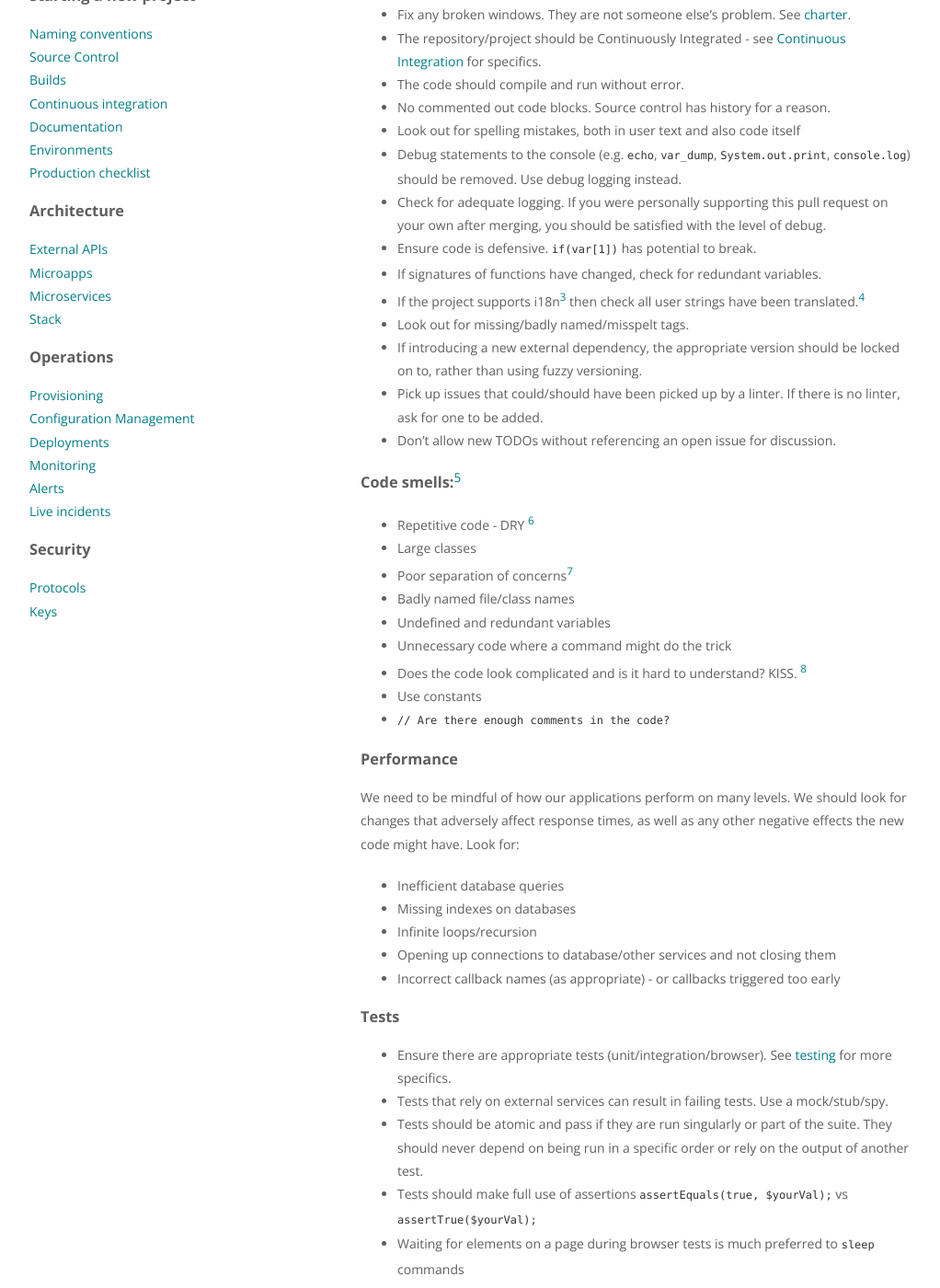
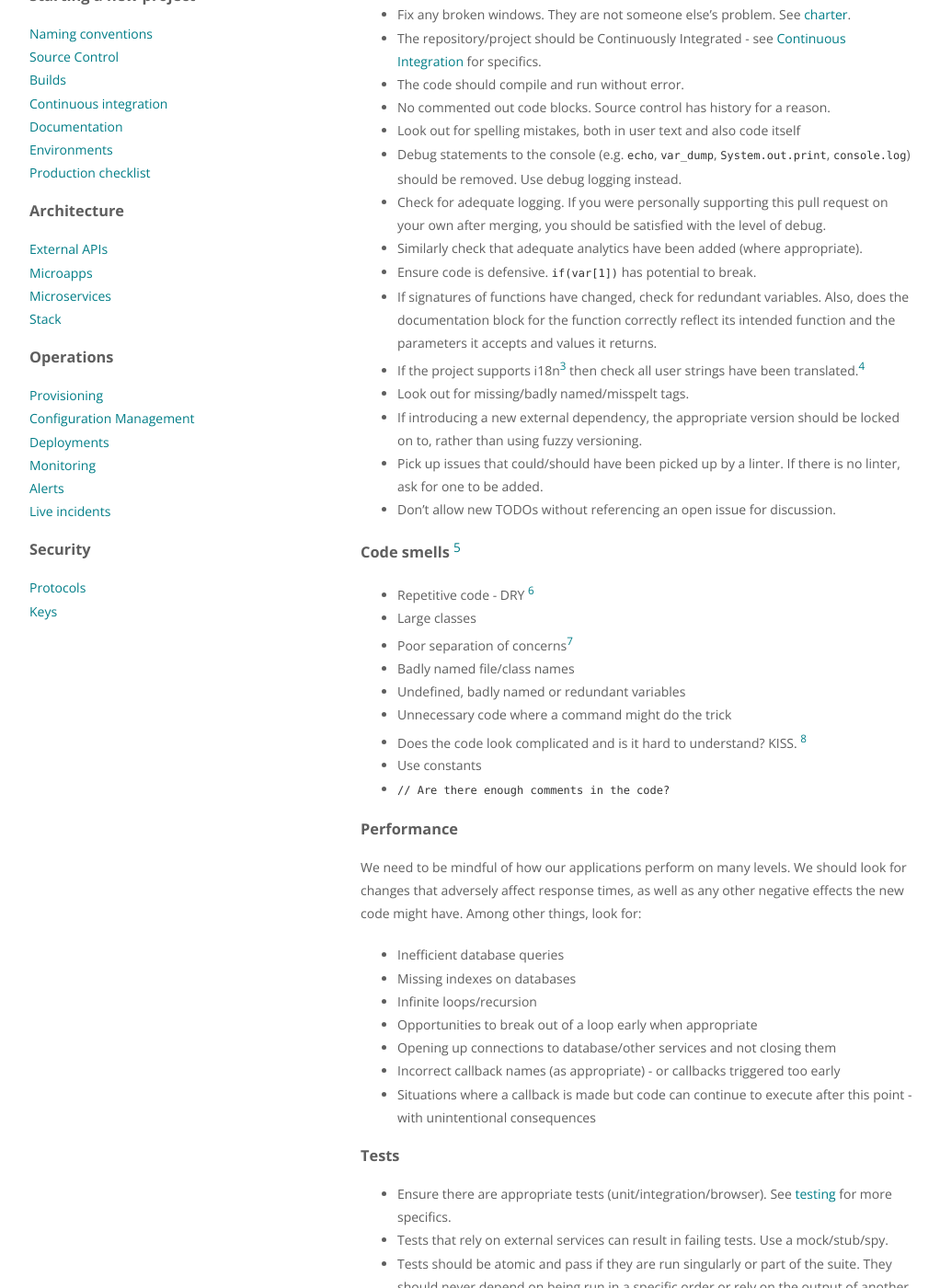
Before and after one commit to ellerbrock/talis.github.io, a Jekyll site: the page built from topics/code-standards.md, in a window 1280 px wide and 1400 px high, scrolled down 509 px. Shown: the whole window at 92% size, without its empty margins (128-1150 px from the left). Built offline with Jekyll 4.4.1, drawn with Linux system fonts in a browser that asks for light colours.

Commit message:
added some more details here and there (open to discussion of course) and corrected some minor typos etc/improved the way things read

````diff
--- a/topics/code-standards.md
+++ b/topics/code-standards.md
@@ -22,8 +22,9 @@ attacks for example.
 debug logging instead.
 * Check for adequate logging. If you were personally supporting this pull request on your own after merging,
 you should be satisfied with the level of debug.
+* Similarly check that adequate analytics have been added (where appropriate).
 * Ensure code is defensive. ```if(var[1])``` has potential to break.
-* If signatures of functions have changed, check for redundant variables.
+* If signatures of functions have changed, check for redundant variables. Also, does the documentation block for the function correctly reflect its intended function and the parameters it accepts and values it returns.
 * If the project supports i18n[^3] then check all user strings have been translated.[^4]
 * Look out for missing/badly named/misspelt tags.
 * If introducing a new external dependency, the appropriate version should be locked on to, rather than using fuzzy
@@ -31,12 +32,12 @@ versioning.
 * Pick up issues that could/should have been picked up by a linter. If there is no linter, ask for one to be added.
 * Don't allow new TODOs without referencing an open issue for discussion.
 
-### Code smells:[^5]
+### Code smells [^5]
 * Repetitive code - DRY [^6]
 * Large classes
 * Poor separation of concerns[^7]
 * Badly named file/class names
-* Undefined and redundant variables
+* Undefined, badly named or redundant variables
 * Unnecessary code where a command might do the trick
 * Does the code look complicated and is it hard to understand? KISS. [^8]
 * Use constants
@@ -44,13 +45,15 @@ versioning.
 
 ### Performance
 We need to be mindful of how our applications perform on many levels. We should look for changes that adversely
-  affect response times, as well as any other negative effects the new code might have. Look for:
+  affect response times, as well as any other negative effects the new code might have. Among other things, look for:
 
 * Inefficient database queries
 * Missing indexes on databases
 * Infinite loops/recursion
+* Opportunities to break out of a loop early when appropriate
 * Opening up connections to database/other services and not closing them
 * Incorrect callback names (as appropriate) - or callbacks triggered too early
+* Situations where a callback is made but code can continue to execute after this point - with unintentional consequences
 
 ### Tests
 * Ensure there are appropriate tests (unit/integration/browser). See [testing](testing.html) for more specifics.
@@ -58,7 +61,7 @@ We need to be mindful of how our applications perform on many levels. We should
 * Tests should be atomic and pass if they are run singularly or part of the suite. They should never depend on
 being run in a specific order or rely on the output of another test.
 * Tests should make full use of assertions ```assertEquals(true, $yourVal);``` vs ```assertTrue($yourVal);```
-* Waiting for elements on a page during browser tests is much preferred to `sleep` commands
+* Waiting for elements on a page during browser tests is much preferred to `sleep` commands.
 
 ### Documentation
 * There should be documentation - README up to date, apiary docs (if applicable), wiki page and/or infra runbook
````
Also changed, not shown: topics/alerts.md (+5 -5 lines), topics/code-reviews.md (+2 -2 lines), topics/documentation.md (+1 -1 lines), topics/incidents.md (+5 -1 lines), topics/stack.md (+2 -2 lines).
